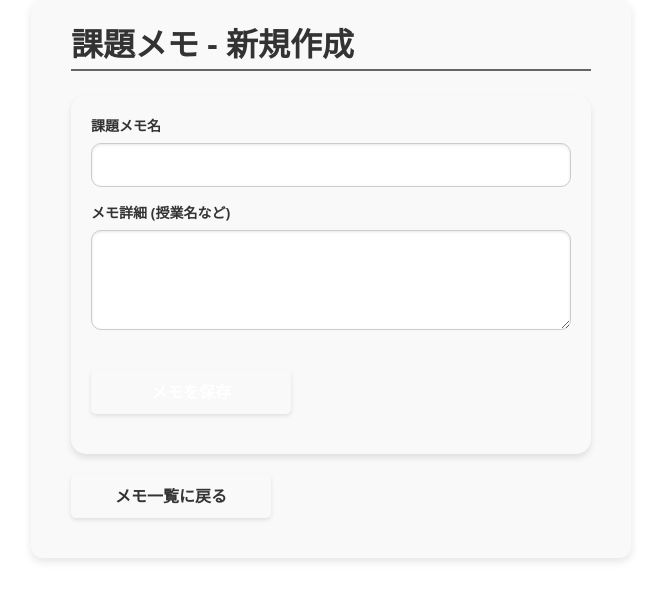
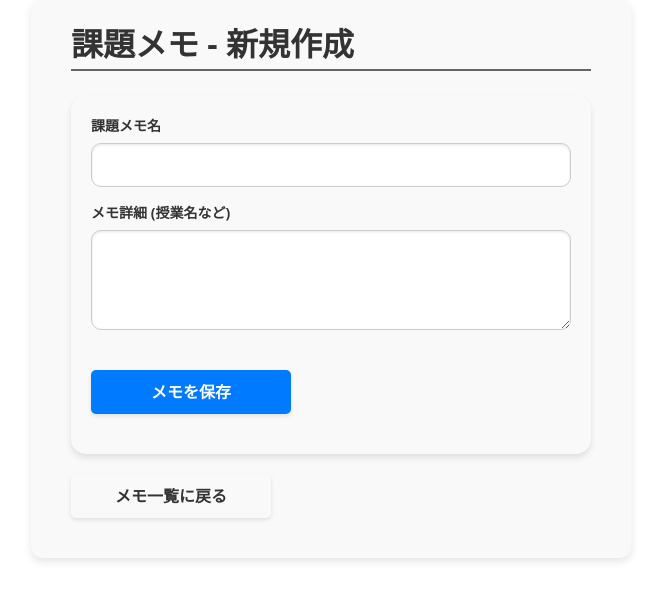
Before and after one commit to urassh/docker-flask-app, a Flask app: page /create in a window 1280 px wide. Shown: the part 41-642 px from the top of the page, without its empty margins (309-969 px from the left). Run offline with Flask 3, Linux system fonts and the light colour scheme.

Commit message:
fix: button css

```diff
--- a/app/static/css/styles.css
+++ b/app/static/css/styles.css
@@ -36,7 +36,6 @@ textarea {
 }
 
 .button {
-  background-color: initial;
   border-radius: 5px;
   box-shadow: rgba(0, 0, 0, 0.1) 0 2px 4px;
   cursor: pointer;
```
